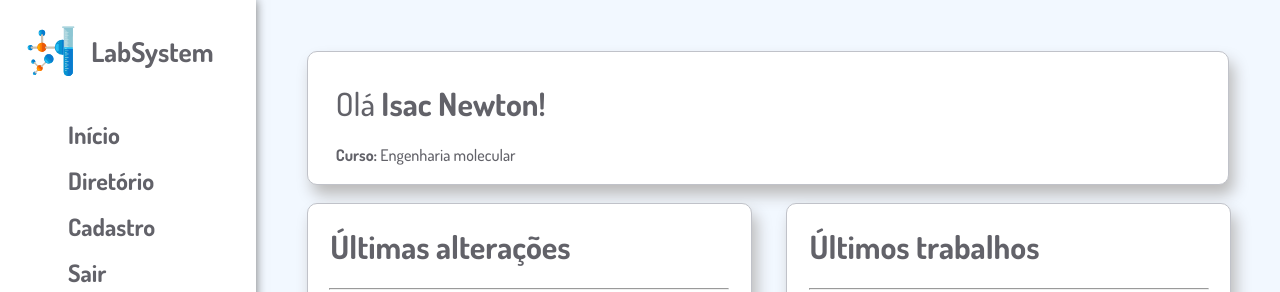
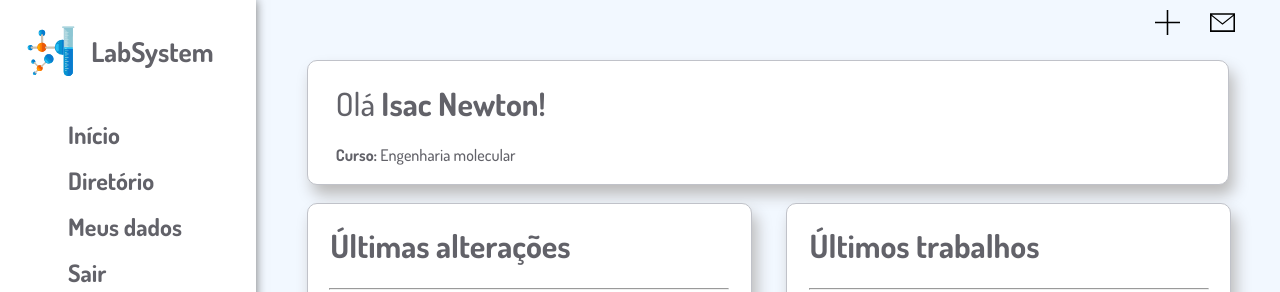
Before and after one commit to yurimarcon/labsystem, a Vue app: page / in a window 1280 px wide. Shown: the top 292 px of the page. Built offline with nearby package versions, Linux system fonts and the light colour scheme.

Commit message:
criação de botoes superior direito

```diff
--- a/public/index.html
+++ b/public/index.html
@@ -8,8 +8,6 @@
     <title><%= htmlWebpackPlugin.options.title %></title>
     <link rel="preconnect" href="https://fonts.gstatic.com">
 
-    <!-- <link rel="preconnect" href="https://fonts.gstatic.com">
-    <link href="https://fonts.googleapis.com/css2?family=Roboto:wght@300;400;700&display=swap" rel="stylesheet"> -->
 
     <link rel="preconnect" href="https://fonts.gstatic.com">
     <link href="https://fonts.googleapis.com/css2?family=Dosis:wght@300;500;700&display=swap" rel="stylesheet">
--- /dev/null
+++ b/src/components/BotoesSuperior.vue
@@ -0,0 +1,40 @@
+<template>
+    <div class="botoeszinhos">
+        <div>
+            <img  class="btnImg" src="../assets/mais.svg" alt="sinalDeMais">
+        </div>
+        <div>
+            <img  class="btnImg" src="../assets/msg.svg" alt="iconEmail">
+        </div>
+    </div>
+</template>
+
+<script>
+
+export default {
+    name: 'BotoesSuperior',
+}
+</script>
+
+<style scoped>
+.botoeszinhos{
+    display: flex;
+    justify-content: flex-end;
+    cursor: pointer;
+    padding: 1% 3% 0 0;
+    height: 50px;
+}
+.botoeszinhos div{
+    margin-left: 15px ;
+    margin-right: 15px ;
+}
+.btnImg{
+    margin-left: 1%;
+    margin-right: 1%;
+    width: 25px;
+    padding: 0;
+}
+.btnImg:hover{
+    padding: 5% 0 5% 0;
+}
+</style>
--- a/src/components/Navbar.vue
+++ b/src/components/Navbar.vue
@@ -9,7 +9,7 @@
           <ul>
               <li><router-link to="/home">Início</router-link></li>
               <li><router-link to="/directory">Diretório</router-link></li>
-              <li><router-link to="/profile">Cadastro</router-link></li>
+              <li><router-link to="/profile">Meus dados</router-link></li>
               <li><router-link to="/login">Sair</router-link></li>
           </ul>
       </div>
--- a/src/components/ResumoPerfil.vue
+++ b/src/components/ResumoPerfil.vue
@@ -15,7 +15,7 @@ export default {
 
 #resumoUsuario{
     max-width: 100%;
-    padding: 1% 0 2% 3%;
+    padding: 0 0 2% 3%;
 }
 h1{
     font-weight: 500;
--- a/src/pages/Directory.vue
+++ b/src/pages/Directory.vue
@@ -1,15 +1,24 @@
 <template>
-  <div>
-      Diretórioaaaaaaaaaaaaaaaaaaaaaaaaaaaaaaaaaaaaaaaaaaaaaaaaaaaaaaaaa
+    <div>
+        <BotoesSuperior/>
+    </div>
+  <div class="container">
+      <h1>Diretório</h1>
   </div>
 </template>
 
 <script>
+import BotoesSuperior from '../components/BotoesSuperior'
 export default {
-    name:'Directory'
+    name:'Directory',
+    components:{BotoesSuperior}
 }
 </script>
 
 <style>
-
+.container{
+    max-width: 100%;
+    margin-left: 5%;
+    margin-right: 5%;
+}
 </style>
--- a/src/pages/Home.vue
+++ b/src/pages/Home.vue
@@ -1,4 +1,7 @@
 <template>
+    <div>
+        <BotoesSuperior/>
+    </div>
     <div class="container">
         <div class="perfil">
             <ResumoPerfil/>
@@ -18,10 +21,11 @@
 import ResumoPerfil from '../components/ResumoPerfil'
 import UltimosCommits from '../components/UltimosCommits'
 import UltimosProjetos from '../components/UltimosProjetos'
+import BotoesSuperior from '../components/BotoesSuperior'
 
 export default {
     name:'Home',
-    components: {ResumoPerfil,UltimosCommits,UltimosProjetos}
+    components: {ResumoPerfil,UltimosCommits,UltimosProjetos,BotoesSuperior}
 }
 </script>
 
@@ -38,7 +42,8 @@ export default {
 }
 .container{
     max-width: 100%;
-    margin: 5%;
+    margin-left: 5%;
+    margin-right: 5%;
 }
 .perfil{
     max-width: 100%;
@@ -57,5 +62,4 @@ export default {
     width: 100%;
     padding: 0 0  0 2%;
 }
-
 </style>
--- a/src/pages/Profile.vue
+++ b/src/pages/Profile.vue
@@ -1,5 +1,8 @@
 <template>
-  <div>
+    <div>
+        <BotoesSuperior/>
+    </div>
+  <div class="container">
         <h1>
            Esse é o meu perfil
         </h1>
@@ -8,11 +11,17 @@
 </template>
 
 <script>
+import BotoesSuperior from '../components/BotoesSuperior'
 export default {
-    name:'Home'
+    name:'Home',
+    components:{BotoesSuperior}
 }
 </script>
 
 <style>
-
+.container{
+    max-width: 100%;
+    margin-left: 5%;
+    margin-right: 5%;
+}
 </style>
```
Also changed, not shown: src/assets/mais.svg (added), src/assets/msg.svg (added).
